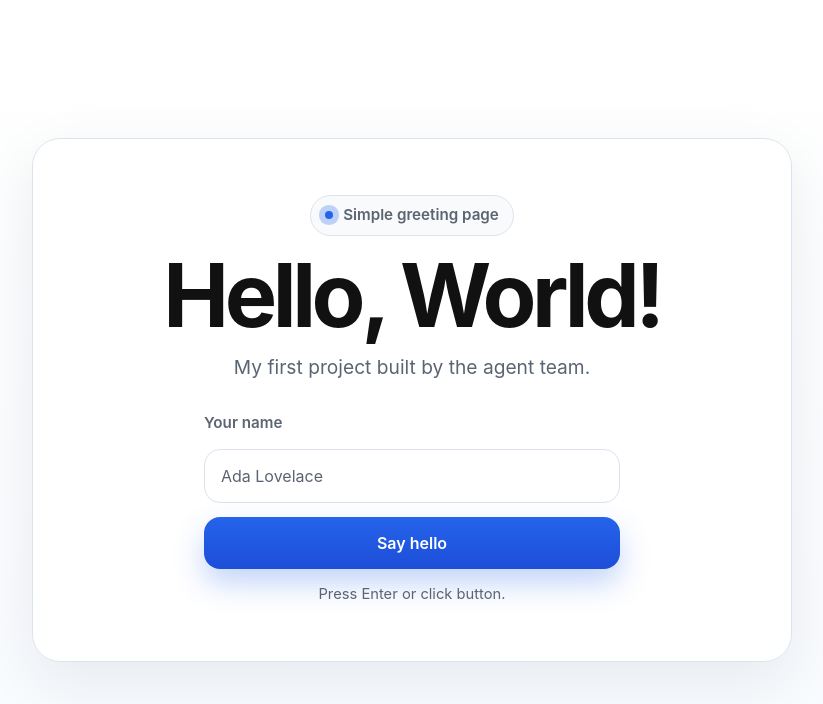
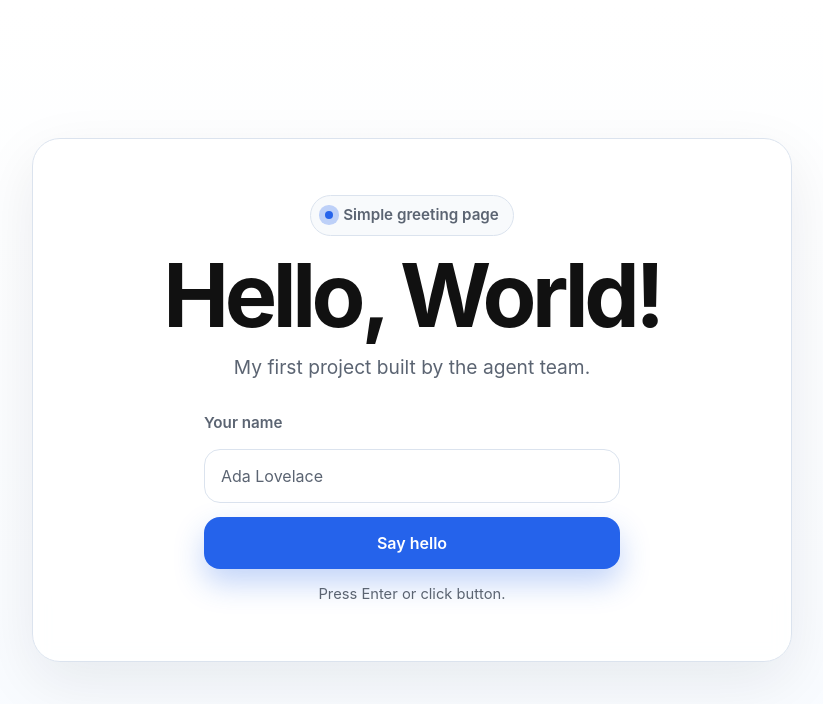
Before and after one commit to ThanhNV121097/project-1123f845, a Next.js app in the folder code/frontend/: page / in a window 1280 px wide. Shown: the top 704 px of the page, without its empty margins (228-1051 px from the left). Built offline with nearby package versions, Linux system fonts and the light colour scheme.

Commit message:
fix(ui): flatten hello world button styling

```diff
--- a/code/frontend/components/HelloWorldHero.module.css
+++ b/code/frontend/components/HelloWorldHero.module.css
@@ -102,10 +102,10 @@
   font-size: var(--text-sm);
 }
 
-.button {
+  .button {
   padding: var(--space-4) var(--space-5);
   border: 0;
-  background: linear-gradient(180deg, var(--color-primary), var(--color-primary-hover));
+  background: var(--color-primary);
   color: var(--color-button-text);
   box-shadow: var(--shadow-button);
   cursor: pointer;
```
